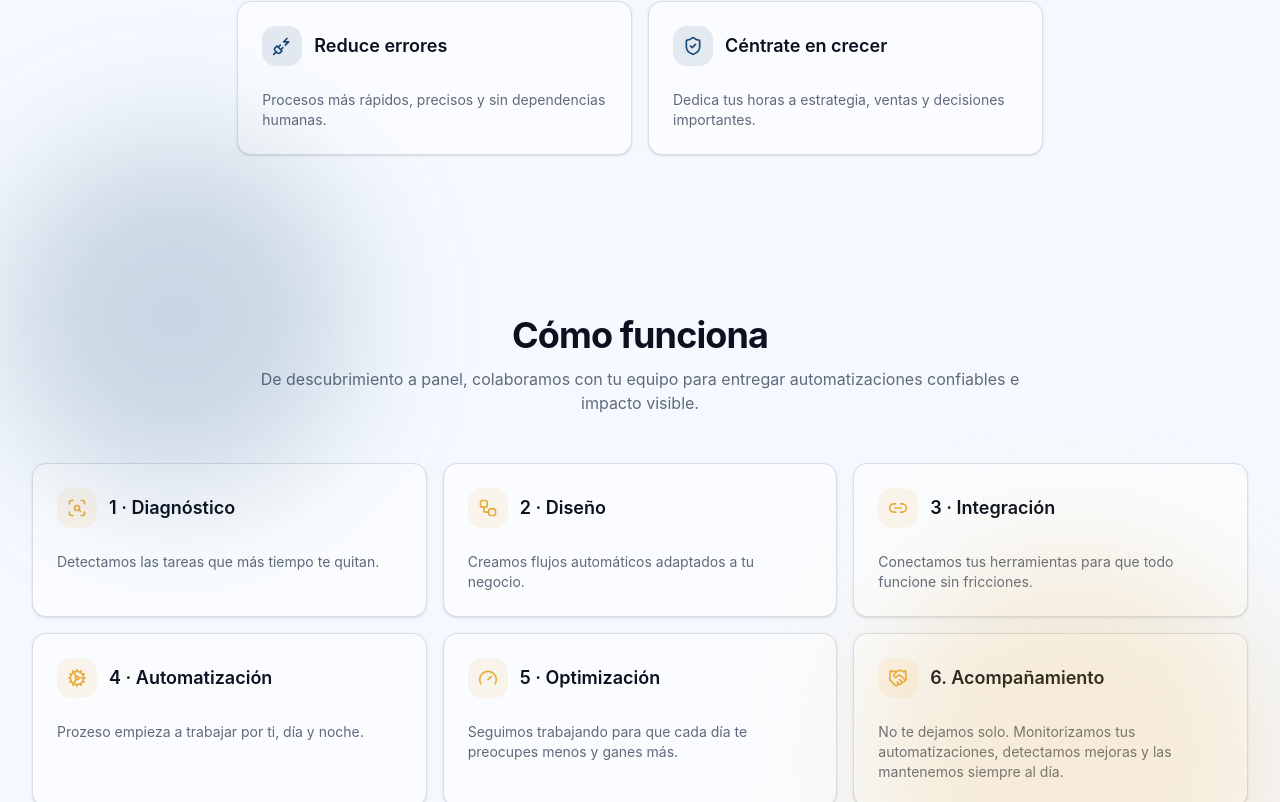
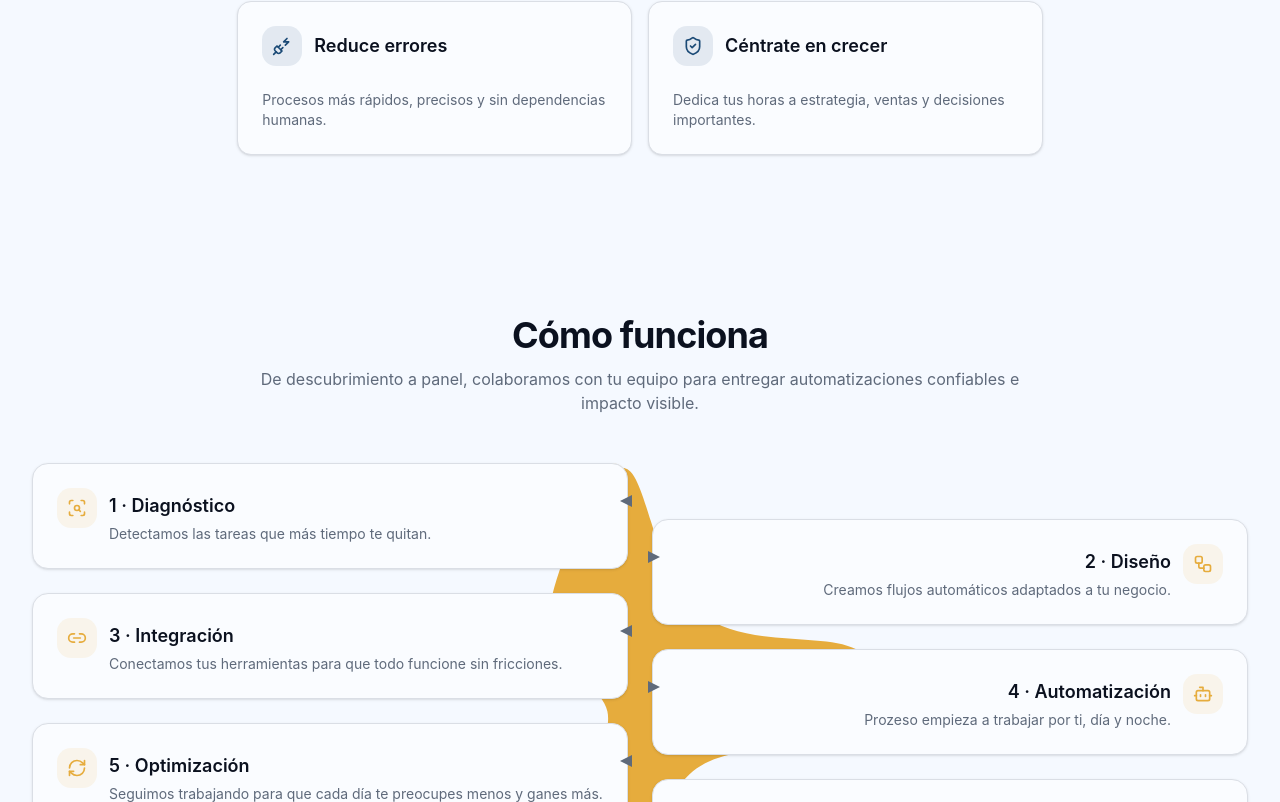
Before and after one commit to algorodev/prozeso-landing, a Next.js app: page /en/ in a window 1280 px wide. Shown: the part 1818-2620 px from the top of the page. Built offline with nearby package versions, Linux system fonts and the light colour scheme; no server answers.

Commit message:
refactor: How It Works component

```diff
--- a/biome.json
+++ b/biome.json
@@ -21,6 +21,9 @@
       "suspicious": {
         "noUnknownAtRules": "off",
         "noArrayIndexKey": "warn"
+      },
+      "a11y": {
+        "noSvgWithoutTitle": "off"
       }
     },
     "domains": {
--- a/src/components/Home/Hero.tsx
+++ b/src/components/Home/Hero.tsx
@@ -23,7 +23,7 @@ const Hero = () => {
         aria-hidden
         className="pointer-events-none absolute inset-0 [background-image:linear-gradient(to_bottom,theme(colors.border/20)_1px,transparent_1px),linear-gradient(to_right,theme(colors.border/20)_1px,transparent_1px)] [background-size:4rem_4rem] [mask-image:radial-gradient(50%_50%_at_50%_0%,black,transparent_70%)]"
       />
-      <div className="relative mx-auto max-w-7xl px-6 sm:px-8">
+      <div className="relative mx-auto max-w-7xl py-20 px-6 sm:px-8">
         <div className="grid items-center gap-12 lg:grid-cols-12">
           <div className="mx-auto max-w-2xl text-center lg:col-span-6 lg:text-left">
             <motion.h1
--- a/src/components/Home/HowItWorks.tsx
+++ b/src/components/Home/HowItWorks.tsx
@@ -2,15 +2,15 @@
 
 import { motion } from "framer-motion";
 import {
-  Cog,
-  Gauge,
+  Bot,
   Handshake,
   Link2,
+  RefreshCw,
   ScanSearch,
   Workflow,
 } from "lucide-react";
 import { useTranslations } from "next-intl";
-import { Card, CardContent, CardHeader, CardTitle } from "@/components/ui/Card";
+import { cn } from "@/lib/utils";
 
 const HowItWorks = () => {
   const t = useTranslations("howItWorks");
@@ -32,12 +32,12 @@ const HowItWorks = () => {
       body: t("steps.build.body"),
     },
     {
-      icon: Cog,
+      icon: Bot,
       title: t("steps.monitor.title"),
       body: t("steps.monitor.body"),
     },
     {
-      icon: Gauge,
+      icon: RefreshCw,
       title: t("steps.iterate.title"),
       body: t("steps.iterate.body"),
     },
@@ -81,34 +81,115 @@ const HowItWorks = () => {
             {t("subtitle")}
           </motion.p>
         </div>
+
+        <svg
+          className="pointer-events-none absolute inset-x-0 top-36 hidden h-[640px] w-full md:block"
+          id="sw-js-blob-svg"
+          viewBox="0 0 100 100"
+          xmlns="http://www.w3.org/2000/svg"
+          version="1.1"
+        >
+          <defs>
+            <linearGradient id="sw-gradient" x1="0" x2="1" y1="1" y2="0">
+              <stop
+                id="stop1"
+                stopColor="rgba(230, 172, 61, 1)"
+                offset="0%"
+              ></stop>
+              <stop
+                id="stop2"
+                stopColor="rgba(230, 172, 61, 1)"
+                offset="100%"
+              ></stop>
+            </linearGradient>
+          </defs>
+          <path
+            fill="url(#sw-gradient)"
+            d="M9.3,-13.5C16.1,-7.8,28.4,-10.5,33.7,-7.8C39,-5,37.1,3.2,30.7,6C24.4,8.9,13.6,6.3,7.7,11.8C1.8,17.2,0.9,30.7,-1.4,32.6C-3.8,34.6,-7.5,25.1,-7.7,17.8C-7.8,10.5,-4.3,5.4,-5.1,1.9C-5.8,-1.5,-10.8,-3.3,-13,-6.6C-15.2,-9.9,-14.6,-14.6,-12,-21.7C-9.4,-28.7,-4.7,-38.1,-1.7,-35.7C1.2,-33.4,2.5,-19.2,9.3,-13.5Z"
+            width="100%"
+            height="100%"
+            transform="translate(50 50)"
+            strokeWidth="0"
+            style={{ transition: "0.3s" }}
+            stroke="url(#sw-gradient)"
+          ></path>
+        </svg>
+
         <motion.ol
           variants={container}
           initial="hidden"
           whileInView="show"
           viewport={{ once: true, amount: 0.2 }}
-          className="relative mx-auto mt-12 grid grid-cols-1 gap-4 md:grid-cols-2 lg:grid-cols-3"
+          className="relative mx-auto mt-12"
         >
-          {steps.map(({ icon: Icon, title, body }) => (
-            <motion.li key={title} variants={child}>
-              <Card className="h-full transition-shadow hover:shadow-lg dark:hover:shadow-white/10">
-                <CardHeader className="flex flex-row items-center gap-3">
-                  <div className="grid size-10 place-items-center rounded-xl bg-accent/10 text-accent">
-                    <Icon className="size-5" />
+          <div
+            className="md:hidden absolute left-4 top-0 bottom-0 w-px bg-border"
+            aria-hidden="true"
+          />
+          <div className="grid grid-cols-1 gap-4 md:grid-cols-2 md:gap-6">
+            {steps.map(({ icon: Icon, title, body }, idx) => {
+              const isRight = idx % 2 === 1;
+              return (
+                <motion.li
+                  key={title}
+                  variants={child}
+                  className={cn(
+                    "relative",
+                    "md:[&:nth-child(odd)]:translate-y-0 md:[&:nth-child(even)]:translate-y-14",
+                  )}
+                >
+                  <span
+                    className="md:hidden absolute -left-[7px] top-6 h-3.5 w-3.5 rounded-full bg-accent"
+                    aria-hidden="true"
+                  />
+                  <article
+                    className={cn(
+                      "group rounded-2xl border border-border bg-card shadow-sm backdrop-blur-sm",
+                      "p-5 sm:p-6 hover:shadow-md transition-shadow",
+                      isRight && "md:text-right",
+                    )}
+                  >
+                    <div
+                      className={cn(
+                        "flex items-start gap-3",
+                        isRight && "md:flex-row-reverse",
+                      )}
+                    >
+                      <span className="inline-flex h-10 w-10 items-center justify-center rounded-xl bg-accent/10 text-accent shrink-0">
+                        <Icon className="h-5 w-5" aria-hidden="true" />
+                      </span>
+                      <div className="grow">
+                        <h3 className="mt-1 text-lg font-semibold text-foreground">
+                          {title}
+                        </h3>
+                        <p className="mt-1 text-sm text-muted-foreground">
+                          {body}
+                        </p>
+                      </div>
+                    </div>
+                  </article>
+                  <div
+                    className={cn(
+                      "hidden md:block absolute top-8",
+                      isRight ? "-left-1 rotate-180" : "-right-1",
+                    )}
+                    aria-hidden="true"
+                  >
+                    <svg
+                      width="12"
+                      height="12"
+                      viewBox="0 0 12 12"
+                      className="text-muted-foreground"
+                    >
+                      <path d="M0 6 L12 0 L12 12 Z" fill="currentColor" />
+                    </svg>
                   </div>
-                  <CardTitle className="text-base sm:text-lg">
-                    {title}
-                  </CardTitle>
-                </CardHeader>
-                <CardContent className="pt-0 text-sm text-muted-foreground">
-                  {body}
-                </CardContent>
-              </Card>
-            </motion.li>
-          ))}
+                </motion.li>
+              );
+            })}
+          </div>
         </motion.ol>
       </div>
-      <div className="pointer-events-none absolute -top-24 left-0 size-[22rem] rounded-full bg-primary/20 blur-3xl" />
-      <div className="pointer-events-none absolute -bottom-20 right-0 size-[26rem] rounded-full bg-accent/20 blur-3xl" />
     </section>
   );
 };
```
